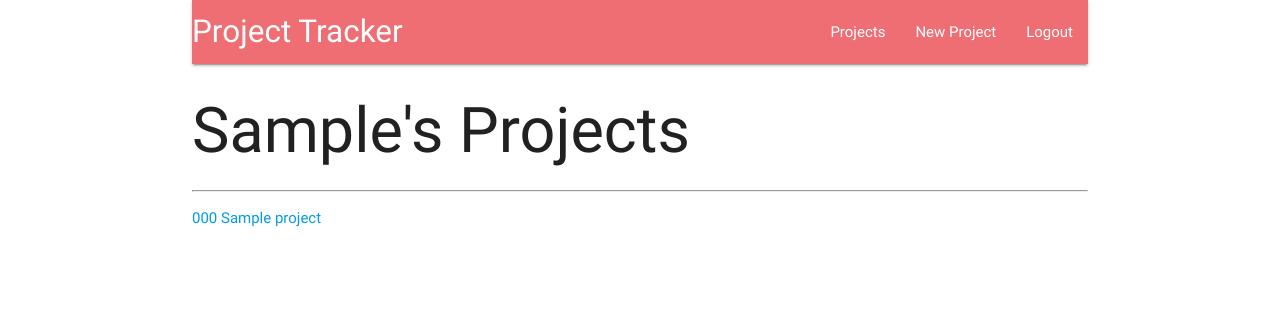
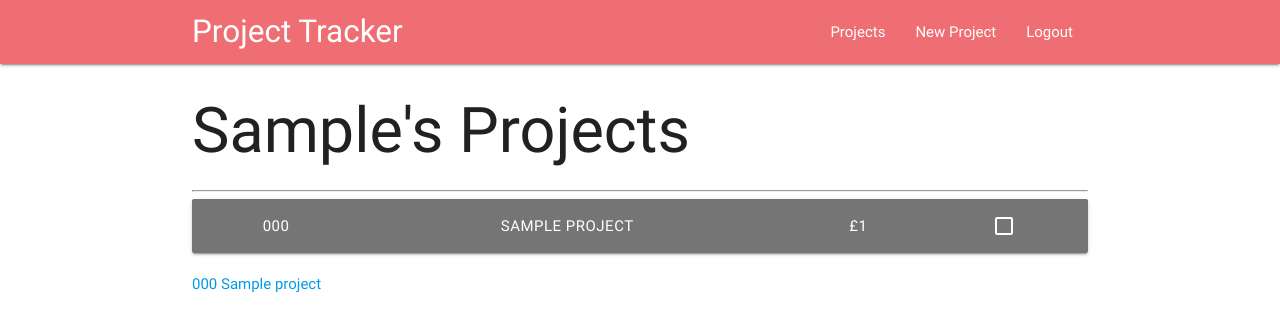
Before and after one commit to bglynch/project-tracker-flask, a Flask app: a page that uses app/templates/base.html in a window 1280 px wide. Shown: the top 332 px of the page. Run offline with Flask 2, Linux system fonts and the light colour scheme; a user stored in the database is signed in; tables that the repository leaves empty hold one stand-in row (values such as "Sample post"); some libraries are stand-ins or nearby versions.

Commit message:
style update: project list

```diff
--- a/app/templates/base.html
+++ b/app/templates/base.html
@@ -12,9 +12,9 @@
 </head>
 
 <body>
-    <div class="container">
 
       <nav>
+    <div class="container">
         <div class="nav-wrapper">
           <a href="{{ url_for('index') }}" class="brand-logo">Project Tracker</a>
           <ul id="nav-mobile" class="right hide-on-med-and-down">
@@ -27,7 +27,9 @@
             {% endif %}
           </ul>
         </div>
+        </div>
       </nav>
+    <div class="container">
     {% with messages = get_flashed_messages() %}
     {% if messages %}
     <ul>
--- a/app/templates/project_page.html
+++ b/app/templates/project_page.html
@@ -4,6 +4,7 @@
 <h1>Sample Project Name</h1>
 <h2>{{current_user.username}}</h2>
 <h2>{{job.id}}</h2>
+<hr>
     <ul>
     {% for task in tasks %}
       <li>{{ task.genre }} {{ task.title }}</li>
--- a/app/templates/user.html
+++ b/app/templates/user.html
@@ -1,8 +1,25 @@
-{% extends "base.html" %}
-
-{% block content %}
+{% extends "base.html" %} {% block content %}
 <h1>{{ user.username|title }}'s Projects</h1>
 <hr>
+
+
+
+  {% for p in jobs %}
+<div class="row">
+  <div class="col s12 m12 l12">
+    <a class="waves-effect waves-light btn-large col s11 grey darken-1" href="{{ url_for('view_project', username=user.username, projectno=p.id) }}" style="width:100%;">
+      <span class="col s2">{{ p.number }}</span>
+      <span class="col s6">{{ p.name }}</span>
+      <span class="col s2">£{{ p.value }}</span>
+      <span class="col s2"><i class="material-icons">check_box_outline_blank</i></span>
+    </a>
+  </div>
+</div>
+
+
+
+  {% endfor %}
+
 <ul>
   {% for p in jobs %}
   <li><a href="{{ url_for('view_project', username=user.username, projectno=p.id) }}">
```
Also changed, not shown: app.db. Lines whose indentation alone changed are shown as unchanged.
